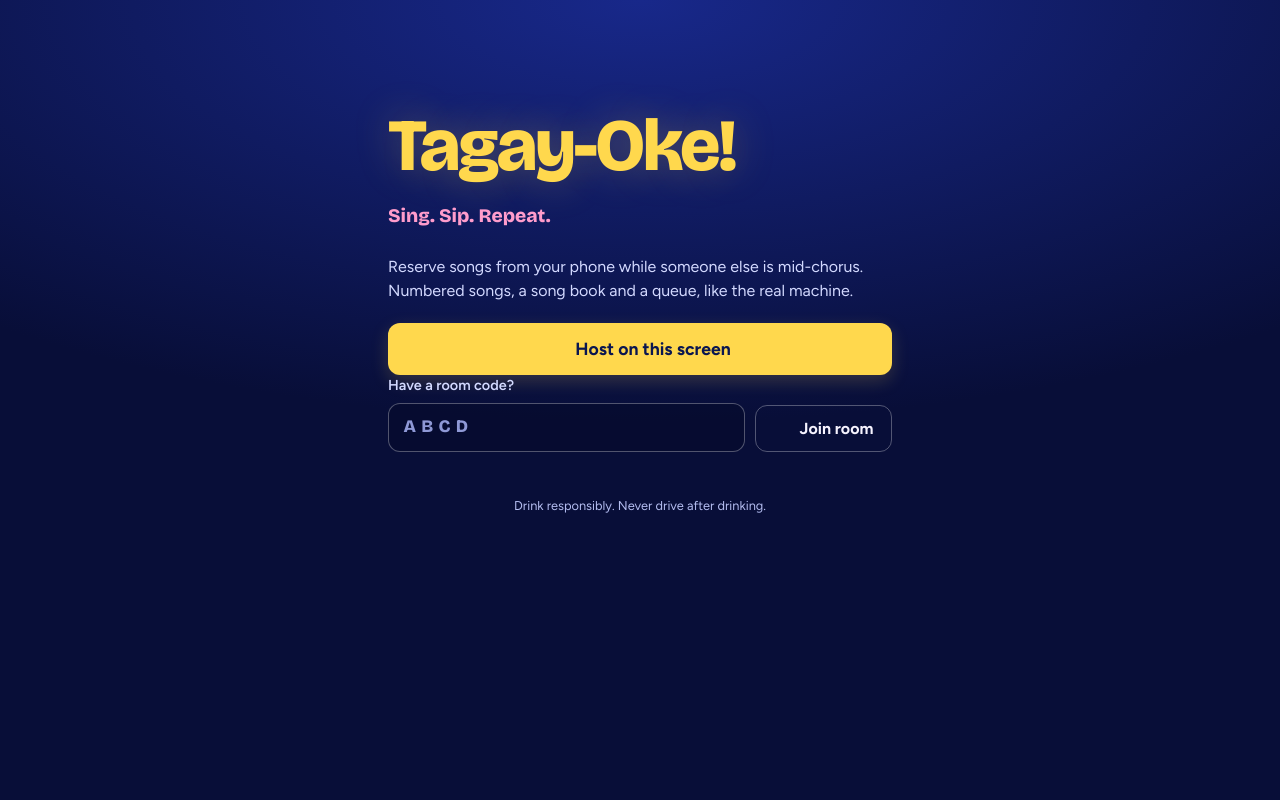
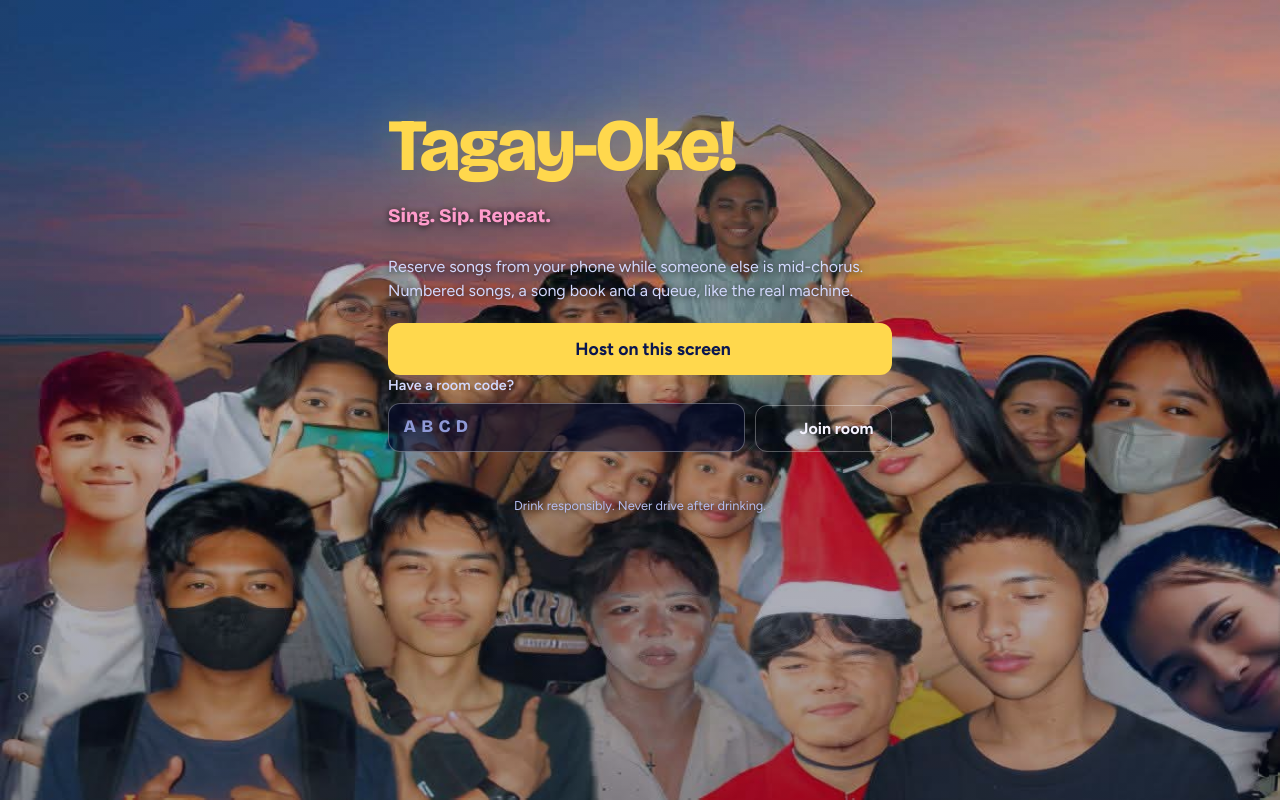
Before and after one commit to llydtmn/TagayOke, a React (Vite) app: page / in a window 1280 px wide. Built offline with nearby package versions, Linux system fonts and the light colour scheme; no server answers; the database is empty.

Commit message:
Update global.css

```diff
--- a/src/styles/global.css
+++ b/src/styles/global.css
@@ -407,9 +407,13 @@ input[type="search"] { -webkit-appearance: none; appearance: none; }
   display: grid;
   place-items: center;
   /* same photo as the start page, with the same blue tint over it */
-  background:
-    linear-gradient(rgba(10, 22, 80, 0.45), rgba(10, 22, 80, 0.45)),
-    url("/boli-fam.jpg") center / cover no-repeat;
+  background-color: #0a1650;
+  background-image:
+    linear-gradient(rgba(10, 22, 80, 0.2), rgba(10, 22, 80, 0.2)),
+    url("/boli-fam.jpg");
+  background-position: center center;
+  background-size: cover;
+  background-repeat: no-repeat;
   box-shadow: inset 0 0 70px rgba(0, 0, 0, 0.65);
   isolation: isolate;
 }
@@ -699,13 +703,25 @@ input[type="search"] { -webkit-appearance: none; appearance: none; }
 .host::before {
   content: "";
   position: fixed;
-  inset: 0;
-  z-index: -1;
+  top: 0; right: 0; bottom: 0; left: 0;
+  z-index: 0;
   pointer-events: none;
-  background:
-    linear-gradient(rgba(6, 10, 40, 0.6), rgba(6, 10, 40, 0.84)),
-    url("/boli-fam.jpg") center / 100% 100% no-repeat;
+  background-color: #080e38;
+  background-image:
+    linear-gradient(rgba(6, 10, 40, 0.18), rgba(6, 10, 40, 0.38)),
+    url("/boli-fam.jpg");
+  background-position: center center;
+  background-size: 100% 100%;
+  background-repeat: no-repeat;
 }
+
+/* keep page content above the photo layer */
+.landing > *, .host > * { position: relative; z-index: 1; }
+.landing > .admin-secret { position: fixed; }
+.landing > .announce { position: absolute; }
+
+/* keep small text readable over the lighter photo */
+.landing .lede, .landing .fine, .landing .tagline { text-shadow: 0 1px 6px rgba(0, 0, 0, 0.8); }
 /* ---- Fullscreen: reserved-songs bar across the top, like a traditional videoke ---- */
 .stage-screen { position: relative; }
 
@@ -1104,30 +1120,3 @@ input[type="search"] { -webkit-appearance: none; appearance: none; }
   .timeup-text { font-size: 1.3rem; }
   .yt-paused p { font-size: 2.2rem; }
 }
-
-/* ---- restore boli-fam.jpg backgrounds ---- */
-.landing::before,
-.host::before {
-  content: "";
-  position: fixed;
-  top: 0; right: 0; bottom: 0; left: 0;
-  z-index: -1;
-  pointer-events: none;
-  background-color: #080e38;
-  background-image:
-    linear-gradient(rgba(6, 10, 40, 0.6), rgba(6, 10, 40, 0.84)),
-    url("/boli-fam.jpg");
-  background-position: center center;
-  background-size: 100% 100%;
-  background-repeat: no-repeat;
-}
-
-.tv-screen {
-  background-color: #0a1650;
-  background-image:
-    linear-gradient(rgba(10, 22, 80, 0.45), rgba(10, 22, 80, 0.45)),
-    url("/boli-fam.jpg");
-  background-position: center center;
-  background-size: cover;
-  background-repeat: no-repeat;
-}
```
